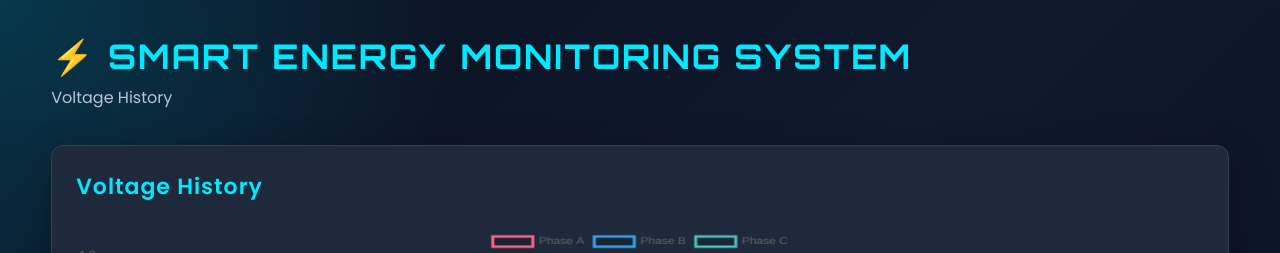
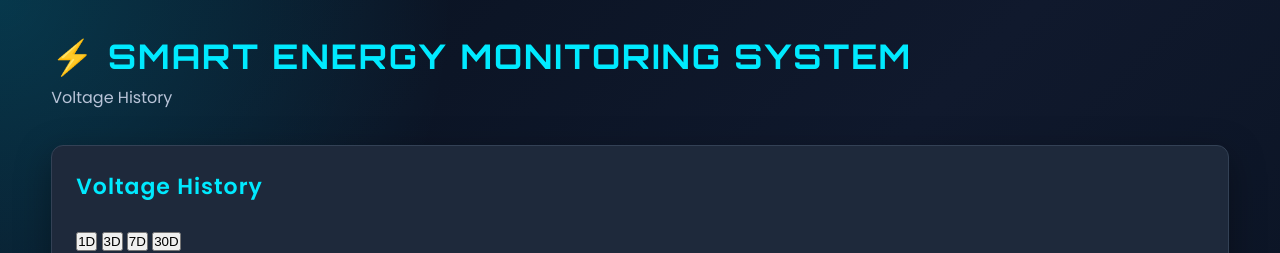
Before and after one commit to OvaFurai/energy-monitoring-dashboard, a Flask app: page /graph/voltage in a window 1280 px wide. Shown: the top 253 px of the page. Run offline with Flask 3, Linux system fonts and the light colour scheme; tables that the repository leaves empty hold one stand-in row (values such as "Sample post"); data that the repository does not hold is empty.

Commit message:
Enhance graph card with range selection buttons
Added range buttons for selecting graph data duration.

```diff
--- a/templates/graph.html
+++ b/templates/graph.html
@@ -33,13 +33,26 @@
 
 <section class="graphs">
 
-    <div class="graph-card">
+<div class="graph-card">
+
+    <div class="graph-header">
 
         <h2 id="graphTitle"></h2>
 
-        <canvas id="graphCanvas"></canvas>
+        <div class="range-buttons">
+
+            <button class="range-btn active" data-days="1">1D</button>
+            <button class="range-btn" data-days="3">3D</button>
+            <button class="range-btn" data-days="7">7D</button>
+            <button class="range-btn" data-days="30">30D</button>
+
+        </div>
 
     </div>
+
+    <canvas id="graphCanvas"></canvas>
+
+</div>
 
 </section>
 
```
